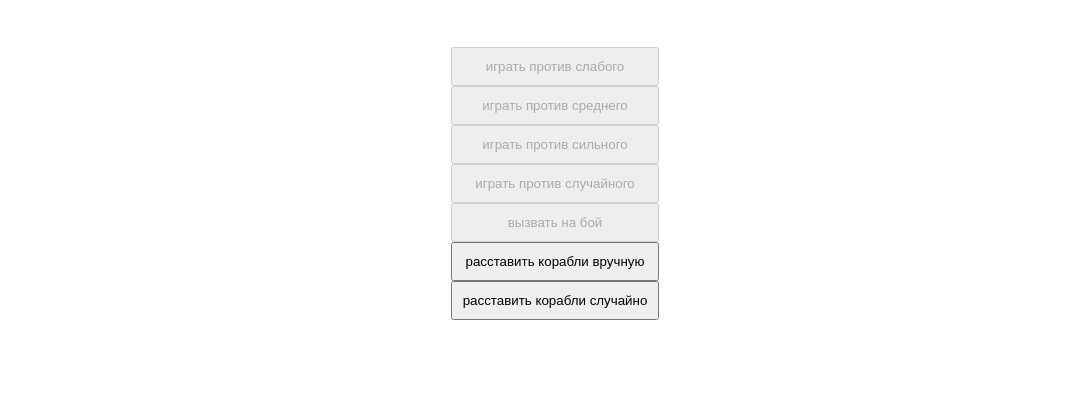
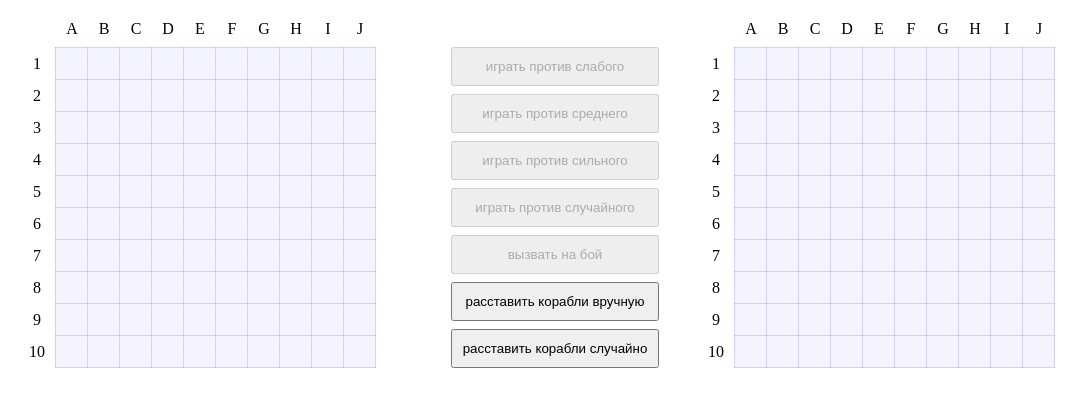
Before and after one commit to Sergey-Shar/battle_ship, a website built with webpack: page src/index.html in a window 1280 px wide. Shown: the part 155-562 px from the top of the page, without its empty margins (85-1171 px from the left). Built offline with nearby package versions, Linux system fonts and the light colour scheme.

Commit message:
'implemented components: playing field, mouse and ship'

```diff
--- a/src/index.html
+++ b/src/index.html
@@ -15,7 +15,7 @@
             <h1 class="header__title">Battle Ship</h1>
         </header>
         <div class="app">
-            <div class="playing-field" data-side='player'></div>
+            <div data-side='player'></div>
             <div class="app__menu">
                 <div class="app__buttons" data-scene="preparation">
                     <button class="app__btn" data-computer="simle" disabled>играть против слабого</button>
@@ -27,7 +27,7 @@
                     <button class="app__btn" data-action="randomize">расставить корабли случайно</button>
                 </div>
             </div>
-            <div class="playing-field" data-side='opponent'></div>
+            <div data-side='opponent'></div>
         </div>
     </div>
     <div>
--- a/src/scripts/App.js
+++ /dev/null
@@ -1,10 +0,0 @@
-import { Mouse}  from './Mouse';
-import { Field } from './PlayingField';
-import { Ship } from './Ship';
-
-
-const App = () => {
-
-}
-
-export {App}
--- a/src/scripts/Mouse.js
+++ /dev/null
@@ -1,3 +0,0 @@
-export class Mouse {
-
-}
--- a/src/scripts/PlayingField.js
+++ /dev/null
@@ -1,3 +0,0 @@
-export class Field {
-
-}
--- a/src/scripts/Ship.js
+++ /dev/null
@@ -1,3 +0,0 @@
-export class Ship {
-
-}
--- /dev/null
+++ b/src/scripts/components/App.js
@@ -0,0 +1,15 @@
+import { Mouse}  from './Mouse';
+import { Field } from './PlayingField';
+import { Ship } from './Ship';
+
+
+
+const App = () => {
+ const player = new Field()
+ const opponent = new Field()
+
+ document.querySelector('[data-side="player"]').append(player.field)
+ document.querySelector('[data-side="opponent"]').append(opponent.field)
+}
+
+export {App}
--- /dev/null
+++ b/src/scripts/components/Mouse.js
@@ -0,0 +1,68 @@
+export class Mouse {
+    item = null
+
+    under = false;
+    pUnder = false;
+
+    x = null;
+    y = null;
+
+    pX = null;
+    pY = null;
+
+    left = false;
+    pLeft = false;
+
+    delta = 0;
+    pDelta = 0;
+
+    constructor (item) {
+        this.item = item;
+
+        const update = (event,state) => {
+            this.changesState()
+            this.x = event.clientX;
+            this.y = event.clientY;
+            this.delta = 0;
+            this.under = state;
+        }
+
+        item.addEventListener('mousemove',(event)=> {
+            this.changesState()
+            update(event, true)
+        });
+        item.addEventListener('mouseenter',(event) => {
+            this.changesState()
+            update(event, true)
+        });
+        item.addEventListener('mouseleave',(event) => {
+            this.changesState()
+            update(event, false)
+        });
+        item.addEventListener('mousedown',(event) => {
+            this.changesState()
+            update(event, true)
+            event.button === 0 && (this.left = true);
+        });
+        item.addEventListener('mouseup',(event) => {
+            this.changesState()
+            update(event, true)
+            event.button === 0 && (this.left = false);
+        });
+        item.addEventListener('wheel',(event) => {
+            this.changesState()
+            update(event, true)
+            this.delta = event.deltaY > 0 ? 1 : -1;
+        });
+    }
+
+    changesState () {
+        this.pX = this.x;
+        this.pY = this.y;
+        this.pUnder = this.under;
+        this.pLeft = this.left;
+        this.pDeta = this.delta;
+    }
+
+
+}
--- /dev/null
+++ b/src/scripts/components/PlayingField.js
@@ -0,0 +1,92 @@
+export class Field {
+    ships = [];
+    shots = [];
+    field = null;
+    table = null;
+    dock = null;
+    polygon = null;
+    cells = [];
+
+    constructor() {
+        const field = document.createElement('div');
+        field.classList.add('playing-field');
+
+        const table = document.createElement('table');
+        table.classList.add('playing-field__table');
+
+        const dock = document.createElement('div');
+        dock.classList.add('playing-field__dock');
+
+        const polygon = document.createElement('div');
+        polygon.classList.add('playing-field__polygon');
+
+        Object.assign(this, { field, table, dock, polygon })
+        field.append(table, dock, polygon)
+
+        for(let y =  0; y < 10; y++){
+            const row = []
+            const tr = document.createElement('tr')
+            tr.classList.add('playing-field__row')
+            tr.dataset.y = y
+            for(let x = 0; x < 10; x++){
+                const td = document.createElement('td')
+                td.classList.add('playing-field__item')
+                Object.assign(td.dataset, {x, y})
+
+                tr.append(td)
+                row.push(td)
+            }
+            table.append(tr)
+            this.cells.push(row)
+        }
+
+        for(let x = 0; x < 10; x++){
+            const cell = this.cells[0][x]
+            const marker =  document.createElement('div')
+            marker.classList.add('marker','marker-column')
+            marker.textContent = "ABCDEFGHIJ"[x]
+            cell.append(marker)
+        }
+
+        for(let y = 0; y < 10; y++){
+            const cell = this.cells[y][0]
+            const marker =  document.createElement('div')
+            marker.classList.add('marker','marker-row')
+            marker.textContent =  y + 1
+            cell.append(marker)
+        }
+    }
+
+    addShip(ship) {
+        if (this.ships.includes(ship)) {
+            return false;
+        }
+        this.ships.push(ship);
+        return true;
+    };
+
+    removeShip(ship) {
+        if (!this.ships.includes(ship)) {
+            return false;
+        }
+        const index = this.ships.indexOf(ship);
+        this.ships.splice(index, 1);
+        return true;
+    };
+
+    removeAllShips() {
+        const [...ships] = this.ships
+        ships.forEach(item => this.removeShip(item))
+        return ships.length;
+    };
+
+    addShot() { };
+
+    removeShot() { };
+
+    removeAllShots() {
+        const [...shots] = this.shots
+        shots.forEach(item => this.removeShot(item))
+        return shots.length;
+    };
+}
--- /dev/null
+++ b/src/scripts/components/Ship.js
@@ -0,0 +1,15 @@
+export class Ship {
+    size = null;
+    direction = null;
+    killed = false;
+    div = null;
+
+    constructor(size, direction){
+        this.size = size;
+        this.direction = direction;
+
+        const div = document.createElement('div');
+        div.classList.add('ship')
+    }
+
+}
--- a/src/scripts/index.js
+++ b/src/scripts/index.js
@@ -1,2 +1,18 @@
 import style from  '../styles/style.css';
-import { App } from './App';
+import { App } from './components/App';
+
+
+document.addEventListener("DOMContentLoaded", App);
+
+
+
+
+// const mouse = new Mouse(document.body)
+
+// const state = () => {
+//         requestAnimationFrame(state)
+//         console.log(mouse.left, mouse.pLeft)
+//         mouse.changesState()
+// }
+
+// requestAnimationFrame(state)
--- a/src/scripts/states/Preparation.js
+++ b/src/scripts/states/Preparation.js
@@ -1,4 +1,4 @@
-import { State } from "../State";
+import { State } from "../components/State";
 
 class Preparation  extends State{
 
--- a/src/styles/style.css
+++ b/src/styles/style.css
@@ -42,7 +42,7 @@ html {
     border: 1rem solid rgba(6, 25, 247, 0.15);
 }
 
-.playing-field__marker {
+.marker {
     position: absolute;
     top: 0;
     left: 0;
@@ -52,13 +52,15 @@ html {
     flex-direction: column;
     justify-content: center;
     text-align: center;
+    font-size: 16rem;
+
 }
 
 .marker-row {
     left: -35rem;
 }
 
-.maker-column {
+.marker-column {
     top: -35rem;
 }
 
```
Also changed, not shown: src/scripts/utils.js (+8 -0 lines), src/scripts/components/State.js (renamed from src/scripts/State.js).
